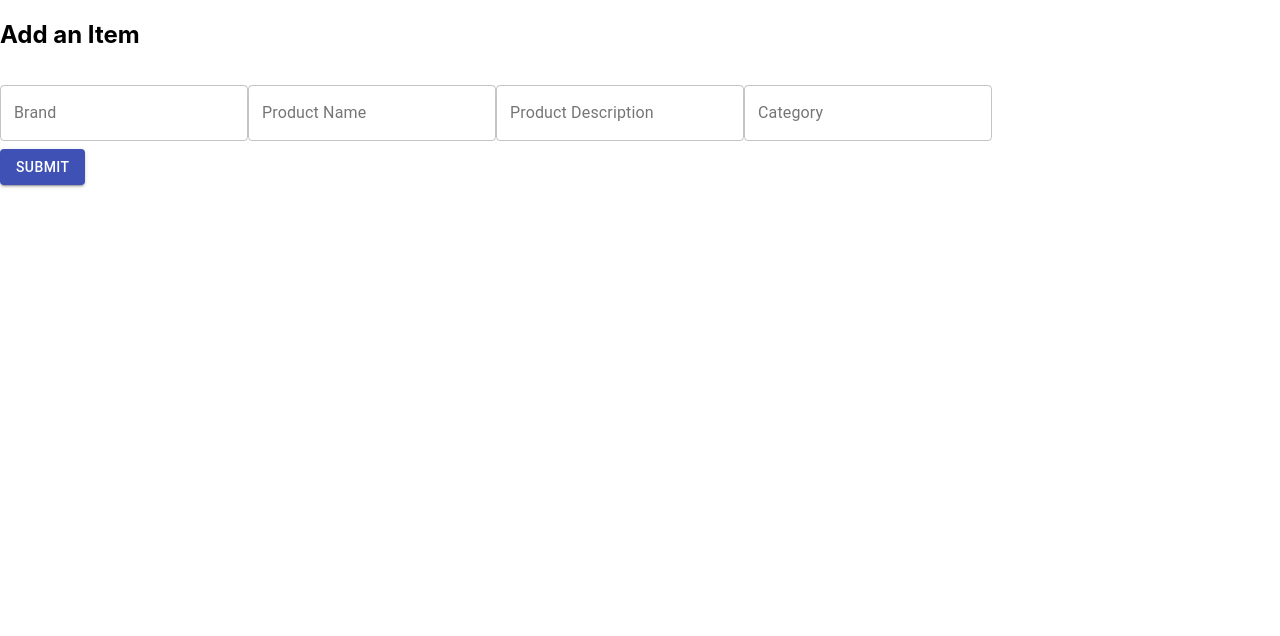
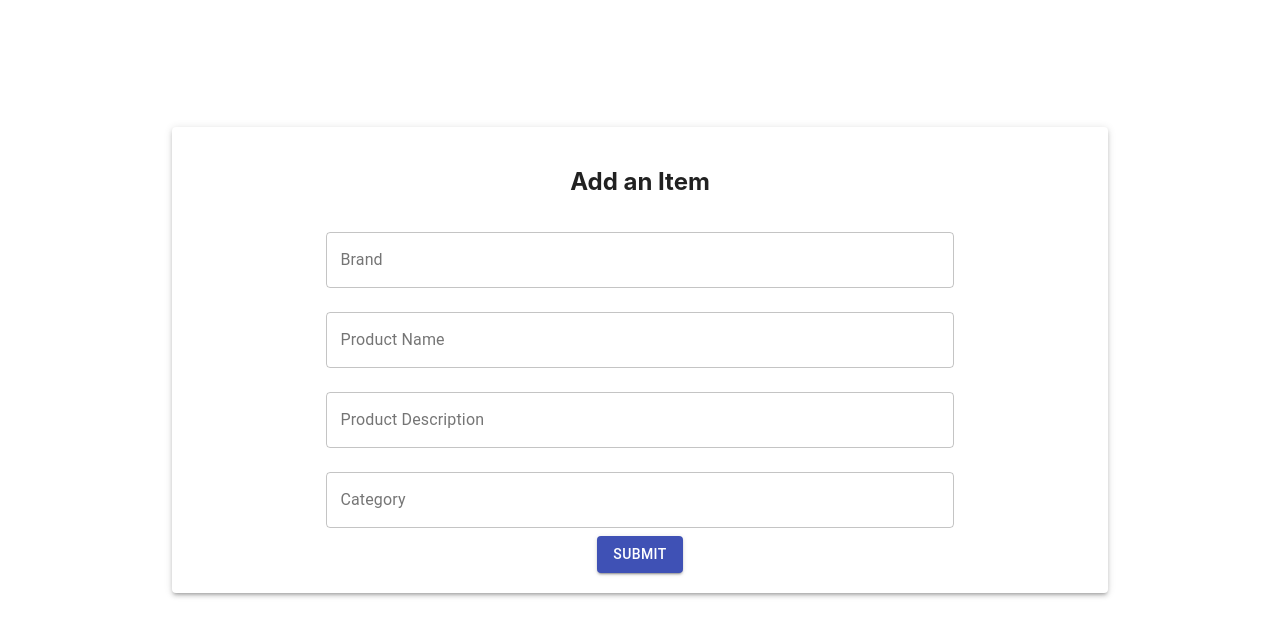
Before and after one commit to Chidinma98/UPC-Scanner, a React (Create React App) app in the folder client/: page / in a window 1280 px wide. Shown: the top 636 px of the page. Built offline with nearby package versions, Linux system fonts and the light colour scheme.

Commit message:
updated layout of add_item_Component

```diff
--- a/client/src/App.css
+++ b/client/src/App.css
@@ -1,5 +1,6 @@
 .App {
   text-align: center;
+  height: 100%;
 }
 
 .App-logo {
--- a/client/src/components/AddUpdateComponent/AddUpdate.css
+++ b/client/src/components/AddUpdateComponent/AddUpdate.css
@@ -0,0 +1,32 @@
+h2 {
+
+
+    text-align:center;
+}
+
+
+.paper {
+
+display:flex;
+flex-direction:column;
+width: 70%;
+margin: 0 auto;
+padding:20px;
+align-items: center;
+
+}
+
+.outlined-with-placeholder {
+
+    width:70%;
+
+}
+
+.add-update-product {
+
+    height: 90%;
+    display: flex;
+    justify-content:center;
+    align-items: center;
+
+}
--- a/client/src/components/AddUpdateComponent/AddUpdateProduct.js
+++ b/client/src/components/AddUpdateComponent/AddUpdateProduct.js
@@ -3,13 +3,12 @@ import {Route, Link, Redirect} from 'react-router-dom'
 import axios from 'axios'
 import TextField from '@material-ui/core/TextField'
 import Button from '@material-ui/core/Button';
+import Paper from '@material-ui/core/Paper';
+import './AddUpdate.css'
 
 class AddItem extends Component {
   constructor(props){
     super(props)
-
-
-
 
     }
 
@@ -17,12 +16,18 @@ class AddItem extends Component {
     render(){
         return(
 
-            <div>
+
+                <div className = "add-update-product">
+                <Paper
+                className = "paper"
+                component = "div"
+                elevation = "3">
                 <div><h2>Add an Item</h2></div>
 
 
+
                 <TextField
-            id="outlined-with-placeholder"
+                className="outlined-with-placeholder"
                 label="Brand"
                 placeholder="Brand"
                 variant="outlined"
@@ -30,7 +35,7 @@ class AddItem extends Component {
                 />
 
                 <TextField
-            id="outlined-with-placeholder"
+                className="outlined-with-placeholder"
                 label="Product Name"
                 placeholder="Name"
                 variant="outlined"
@@ -38,7 +43,7 @@ class AddItem extends Component {
                 />
 
                 <TextField
-            id="outlined-with-placeholder"
+                className="outlined-with-placeholder"
                 label="Product Description"
                 placeholder="Product Description"
                 variant="outlined"
@@ -46,21 +51,27 @@ class AddItem extends Component {
                 />
 
                 <TextField
-            id="outlined-with-placeholder"
+                className="outlined-with-placeholder"
                 label="Category"
                 placeholder="Category"
                 variant="outlined"
                 margin="normal"
                 />
 
+
                 <div>
-        <Button variant="contained" color="primary">
+                    <Button
+                    className = "submit-button"
+                    variant="contained"
+                    color="primary">
                     Submit
                     </Button>
                 </div>
 
+                </Paper>
+                </div>
 
-            </div>
+
         )
 
 
--- a/client/src/index.css
+++ b/client/src/index.css
@@ -1,3 +1,7 @@
+html, body, #root, .app {
+  height: 100%;
+}
+
 body {
   margin: 0;
   font-family: -apple-system, BlinkMacSystemFont, "Segoe UI", "Roboto", "Oxygen",
```
Lines whose indentation alone changed are shown as unchanged.
